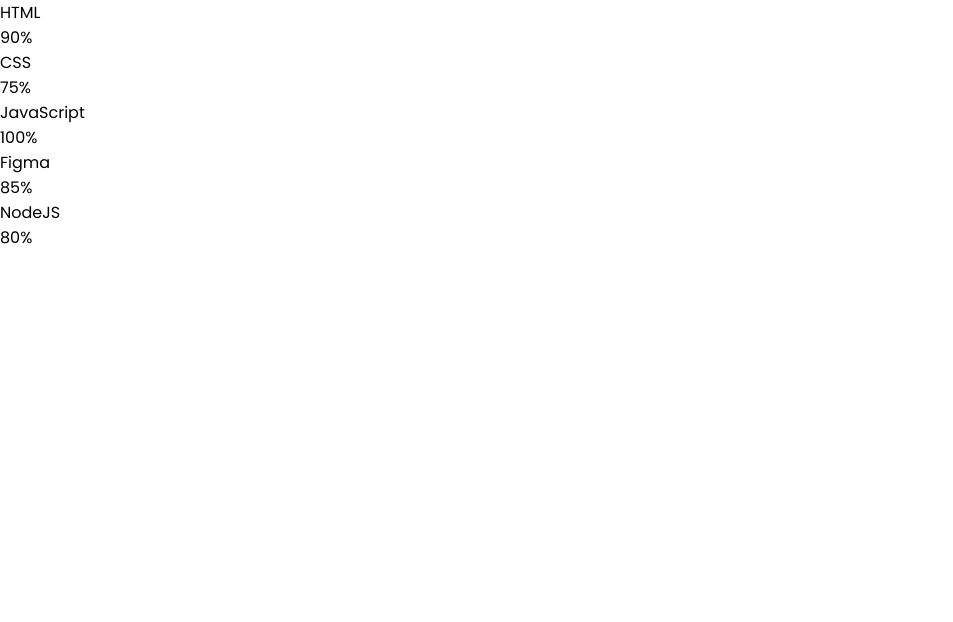
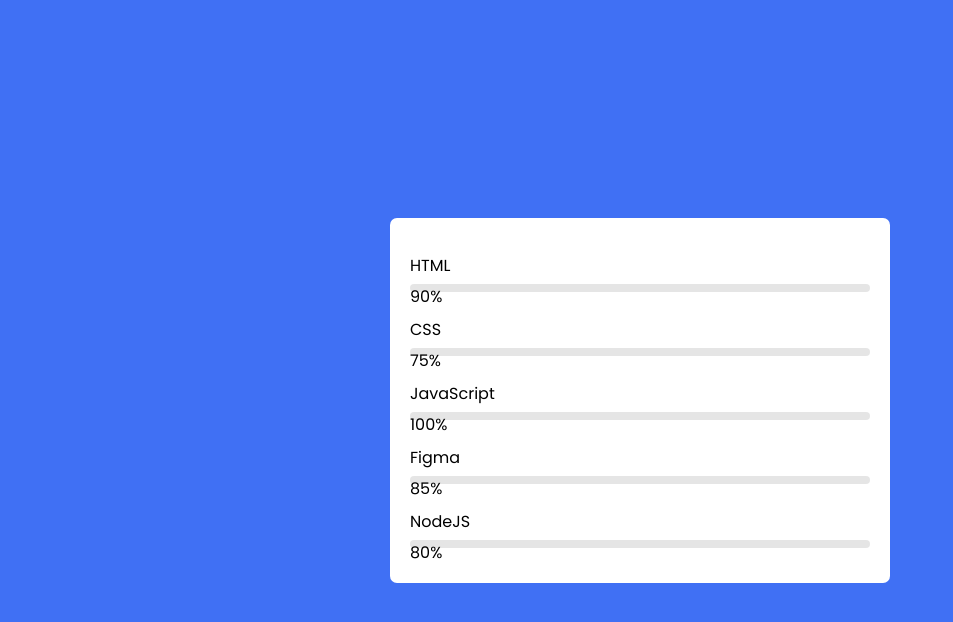
Before and after one commit to szhao23/Animated-Skills-Bar, a plain HTML site: page index.html in a window 1280 px wide. Shown: the whole page, without its empty margins (0-953 px from the left). Drawn offline with Linux system fonts and the light colour scheme.

Commit message:
Added CSS styling for Animation Bar, Box, and Skills

```diff
--- a/style.css
+++ b/style.css
@@ -7,3 +7,35 @@
   box-sizing: border-box;
   font-family: "Poppins", sans-serif;
 }
+
+body {
+  height: 100vh;
+  display: flex;
+  background: #4070f4;
+  align-items: center;
+  justify-content: center;
+}
+
+/* Container Div */
+.container {
+  max-width: 500px;
+  width: 100%;
+  position: relative;
+  background: #fff;
+  margin: 0 15px;
+  padding: 10px 20px;
+  border-radius: 7px;
+}
+
+.container .skill-box {
+  width: 100%;
+  margin: 25px 0;
+}
+
+.skill-box .skill-bar {
+  height: 8px;
+  width: 100%;
+  border-radius: 6px;
+  margin-top: 6px;
+  background: rgba(0, 0, 0, 0.1);
+}
```
Also changed, not shown: index.html (+3 -0 lines).
